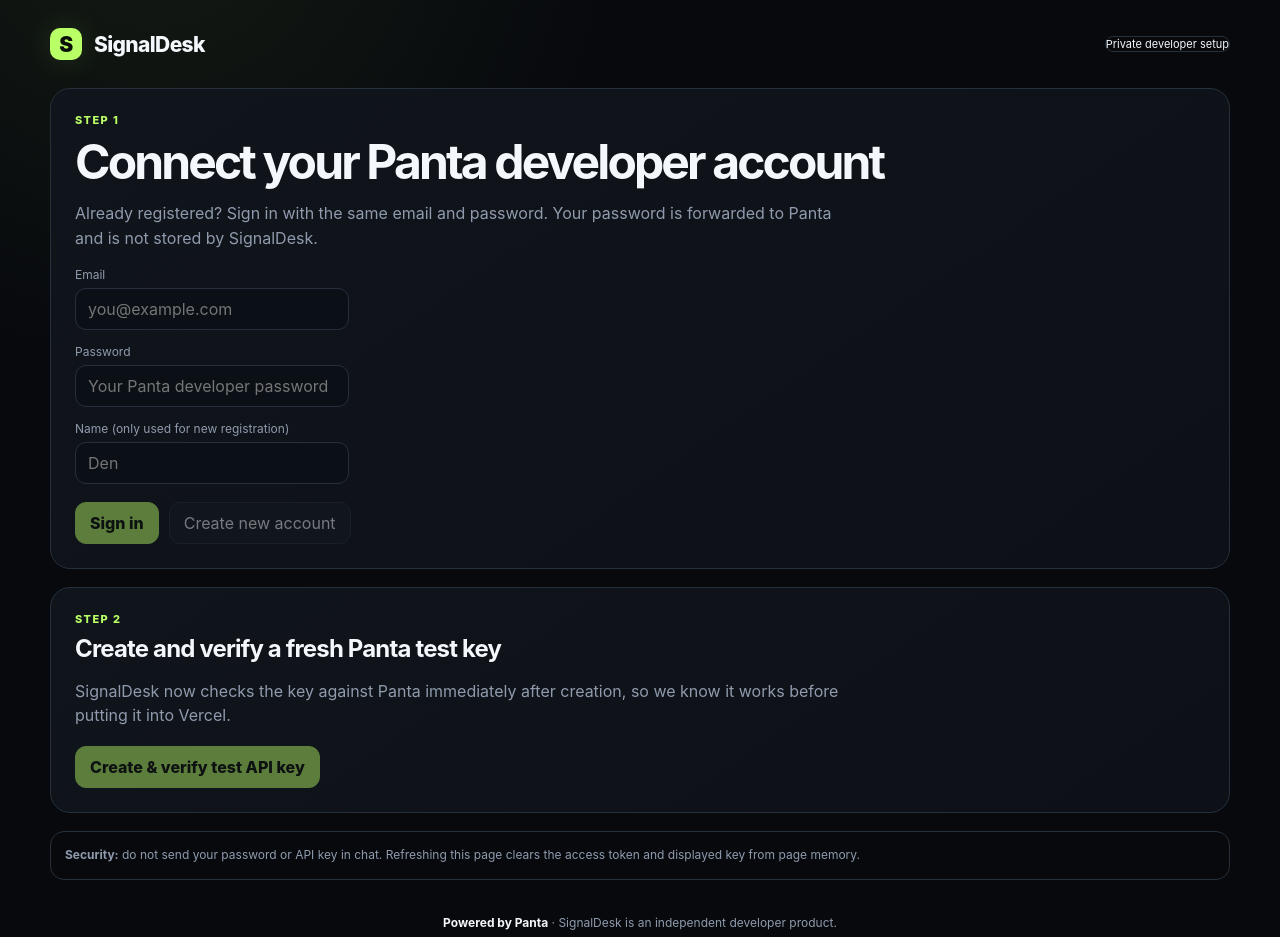
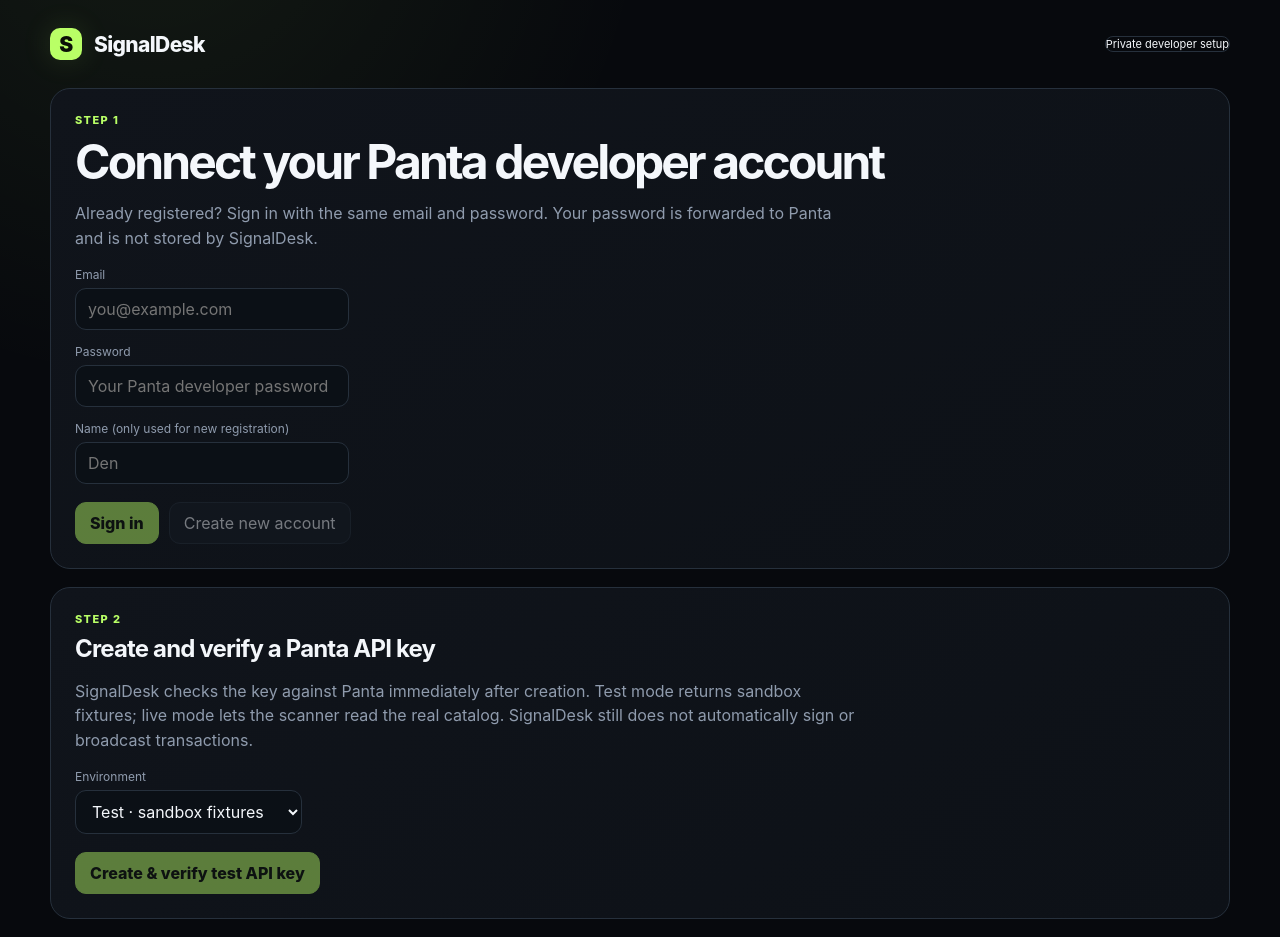
Before and after one commit to Dekarpp/Signaldesk, a Next.js app: page /setup in a window 1280 px wide. Shown: the top 937 px of the page. Built offline with nearby package versions, Linux system fonts and the light colour scheme.

Commit message:
feat: support live Panta key onboarding

```diff
--- a/src/app/setup/page.tsx
+++ b/src/app/setup/page.tsx
@@ -10,6 +10,7 @@
   const [password, setPassword] = useState("");
   const [name, setName] = useState("");
   const [access, setAccess] = useState("");
+  const [keyEnv, setKeyEnv] = useState<"test" | "live">("test");
   const [key, setKey] = useState("");
   const [verified, setVerified] = useState<boolean | null>(null);
   const [busy, setBusy] = useState(false);
@@ -58,7 +59,7 @@
       const response = await fetch("/api/panta-create-key", {
         method: "POST",
         headers: {"Content-Type": "application/json"},
-        body: JSON.stringify({access, name: "signaldesk"}),
+        body: JSON.stringify({access, name: "signaldesk", env: keyEnv}),
       });
       const data: KeyResult = await response.json();
       if (!response.ok || !data.secret) {
@@ -69,7 +70,7 @@
       setVerified(Boolean(data.verified));
 
       if (data.verified) {
-        setMessage("API key created and verified against Panta. Copy this key into Vercel.");
+        setMessage((keyEnv === "live" ? "Live" : "Test") + " API key created and verified against Panta. Copy this key into Vercel.");
       } else {
         setError(`Panta created the key, but immediately rejected it: ${data.verifyError ?? "authentication required or invalid"}`);
       }
@@ -153,10 +154,16 @@
 
       <section className="setupCard">
         <div className="eyebrow">Step 2</div>
-        <h2>Create and verify a fresh Panta test key</h2>
+        <h2>Create and verify a Panta API key</h2>
         <p className="sub">
-          SignalDesk now checks the key against Panta immediately after creation, so we know it works before putting it into Vercel.
+          SignalDesk checks the key against Panta immediately after creation. Test mode returns sandbox fixtures; live mode lets the scanner read the real catalog. SignalDesk still does not automatically sign or broadcast transactions.
         </p>
+
+        <label>Environment</label>
+        <select className="select" value={keyEnv} onChange={(e) => setKeyEnv(e.target.value as "test" | "live")}>
+          <option value="test">Test · sandbox fixtures</option>
+          <option value="live">Live · real Panta catalog</option>
+        </select>
 
         <div className="controls">
           <button
@@ -164,7 +171,7 @@
             onClick={createKey}
             disabled={busy || !access}
           >
-            {busy ? "Working…" : "Create & verify test API key"}
+            {busy ? "Working…" : "Create & verify " + keyEnv + " API key"}
           </button>
         </div>
 
```
